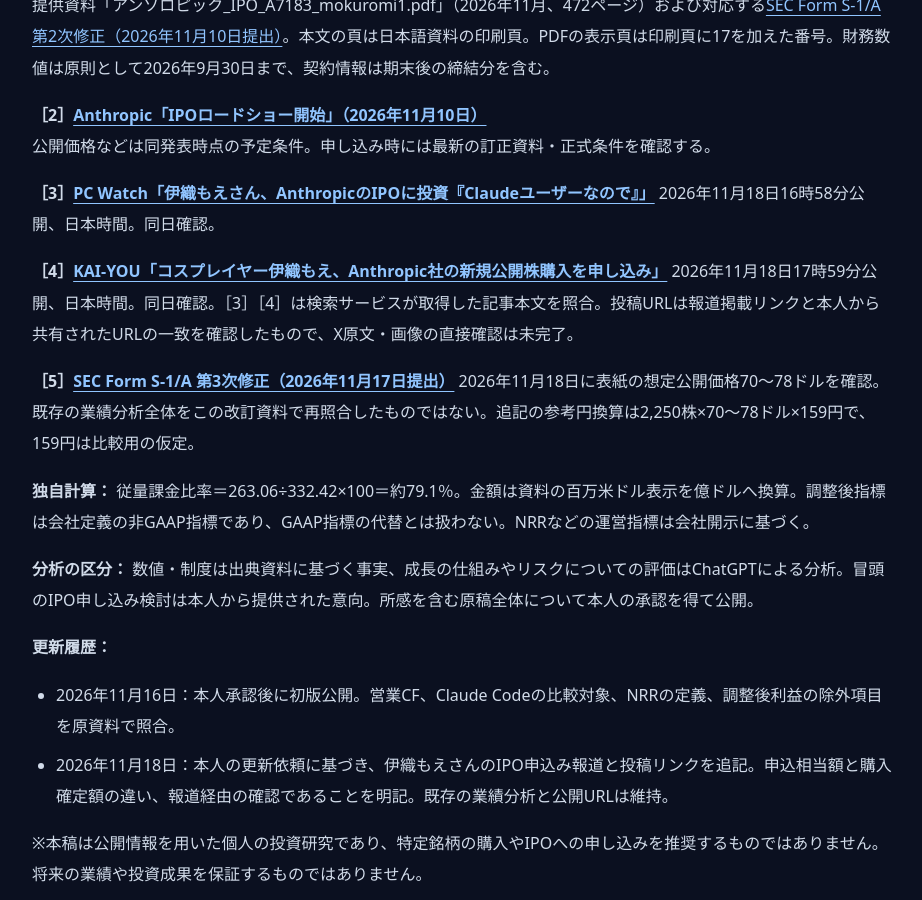
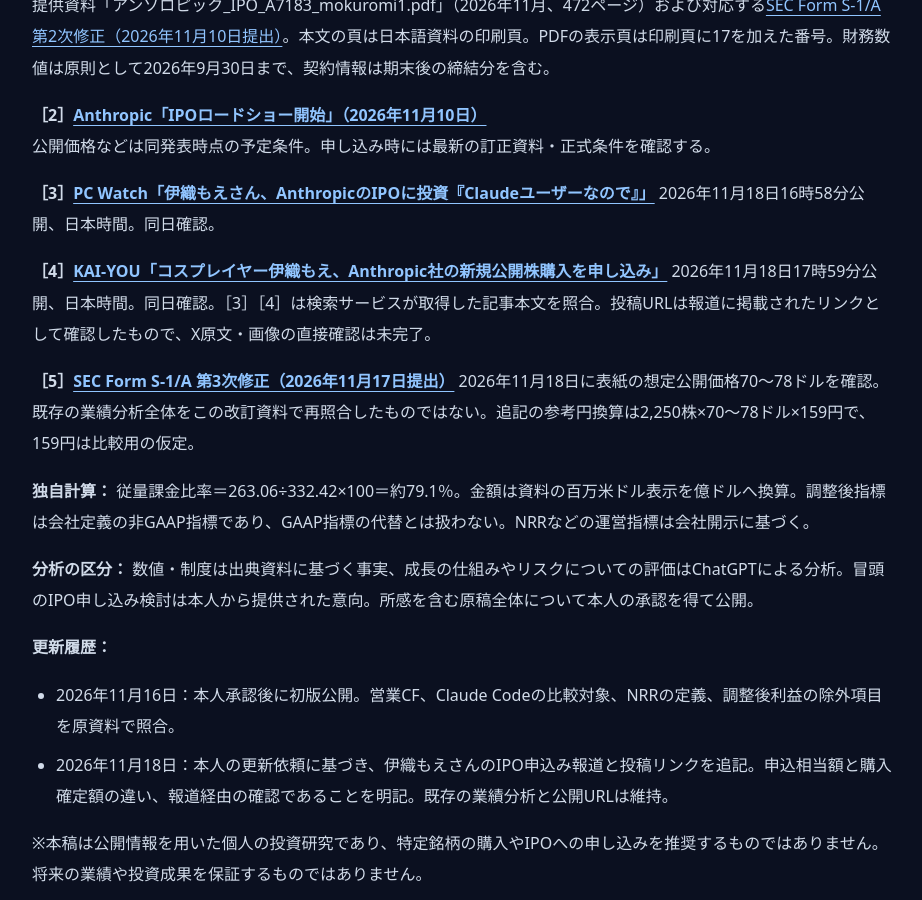
Before and after one commit to nick-shu3/investment-tankyu, a Jekyll site: the page built from _columns/anthropic-ipo-20261116.md, in a window 1280 px wide and 900 px high, scrolled down 5197 px. Shown: the whole window, without its empty margins (176-1098 px from the left). Built offline with Jekyll 4.4.1, drawn with Linux system fonts in a browser that asks for light colours.

Commit message:
投稿URLの確認経路の表現を明確化

```diff
--- a/_columns/anthropic-ipo-20261116.md
+++ b/_columns/anthropic-ipo-20261116.md
@@ -135,7 +135,7 @@ IPOへの申し込みを考えるうえでも、成長への期待と、提示
 2026年11月18日16時58分公開、日本時間。同日確認。
 
 **［4］[KAI-YOU「コスプレイヤー伊織もえ、Anthropic社の新規公開株購入を申し込み」](https://kai-you.net/article/97192)**
-2026年11月18日17時59分公開、日本時間。同日確認。［3］［4］は検索サービスが取得した記事本文を照合。投稿URLは報道掲載リンクと本人から共有されたURLの一致を確認したもので、X原文・画像の直接確認は未完了。
+2026年11月18日17時59分公開、日本時間。同日確認。［3］［4］は検索サービスが取得した記事本文を照合。投稿URLは報道に掲載されたリンクとして確認したもので、X原文・画像の直接確認は未完了。
 
 **［5］[SEC Form S-1/A 第3次修正（2026年11月17日提出）](https://www.sec.gov/Archives/edgar/data/2130357/000162828026074338/anthropicpbc-sx1ax3.htm)**
 2026年11月18日に表紙の想定公開価格70〜78ドルを確認。既存の業績分析全体をこの改訂資料で再照合したものではない。追記の参考円換算は2,250株×70〜78ドル×159円で、159円は比較用の仮定。
```
